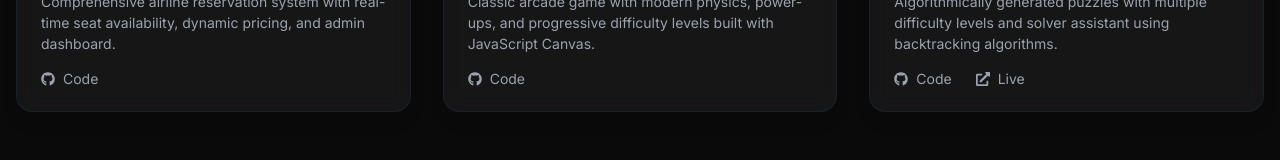
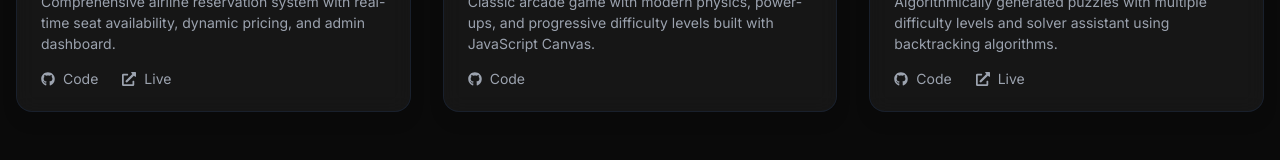
Before and after one commit to Darshan-gowda-m/darshangowdam, a React (Create React App) app: page /projects in a window 1280 px wide. Shown: the part 931-1091 px from the top of the page. Built offline with nearby package versions, Linux system fonts and the light colour scheme.

Commit message:
Update Projects.js

```diff
--- a/src/pages/Projects/Projects.js
+++ b/src/pages/Projects/Projects.js
@@ -49,7 +49,7 @@ const Projects = () => {
       description:
         'Comprehensive airline reservation system with real-time seat availability, dynamic pricing, and admin dashboard.',
       github: 'https://github.com/Darshan-gowda-m/flight_booking_system',
-      live: null,
+      live: 'https://flight-booking-system-c0g3.onrender.com/',
       image: flightBookingImg,
       tags: ['HTML', 'CSS', 'JS', 'Node', 'Express', 'MySQL'],
     },
```
